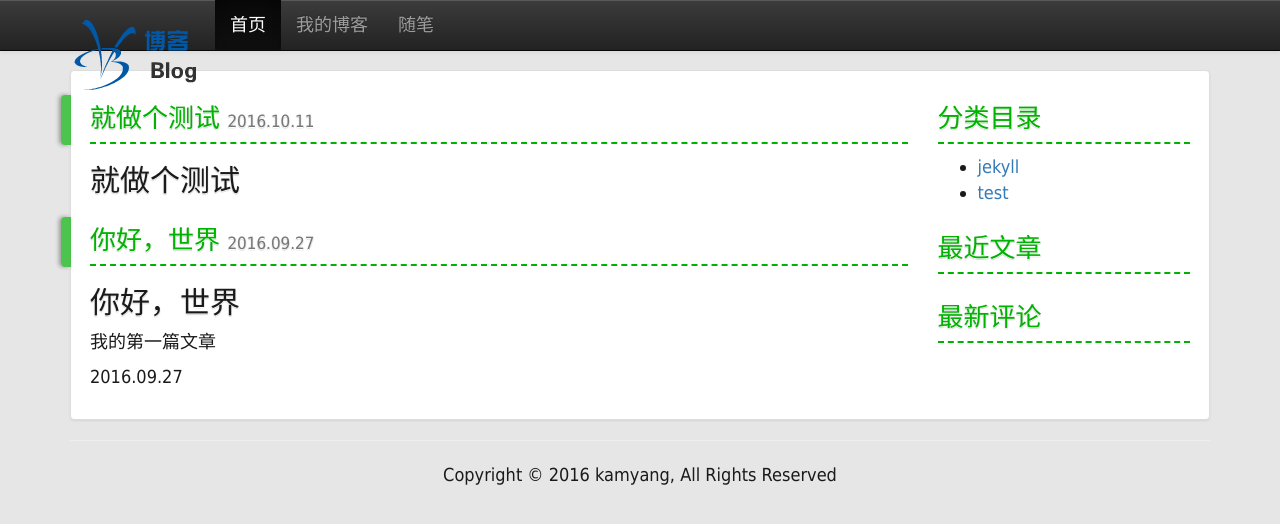
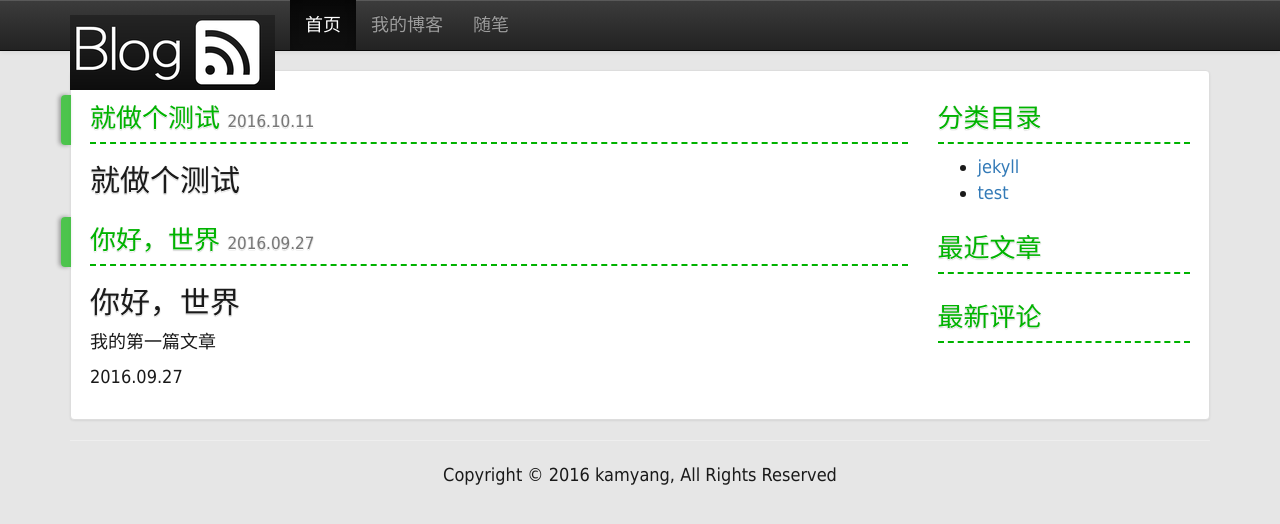
Before and after one commit to YangYanMing168/kamyang, a Jekyll site: the page built from index.html, in a window 1280 px wide. Shown: the top 524 px of the page. Built offline with Jekyll 4.4.1, drawn with Linux system fonts in a browser that asks for light colours.

```diff
--- a/_includes/header.html
+++ b/_includes/header.html
@@ -10,7 +10,7 @@
                 <span class="icon-bar"></span>
             </button>
             <a class="navbar-brand" href="#">
-                <img alt="Brand" src="{{site.baseurl}}/assests/images/logo.png">
+                <img alt="Brand" src="{{site.baseurl}}/assests/images/brand.png" width="100%">
             </a>
         </div>
 
```
Also changed, not shown: assests/images/brand.png (added), assests/images/favicon.jpg (added), assests/images/favicon.png (deleted), assests/images/logo.png (deleted).
